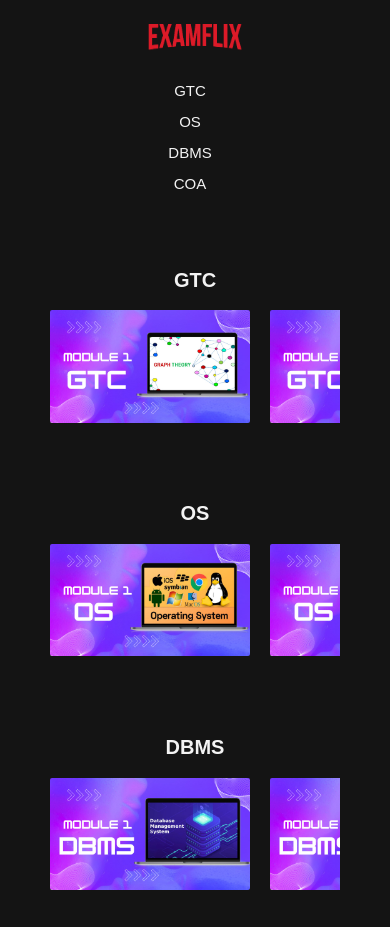
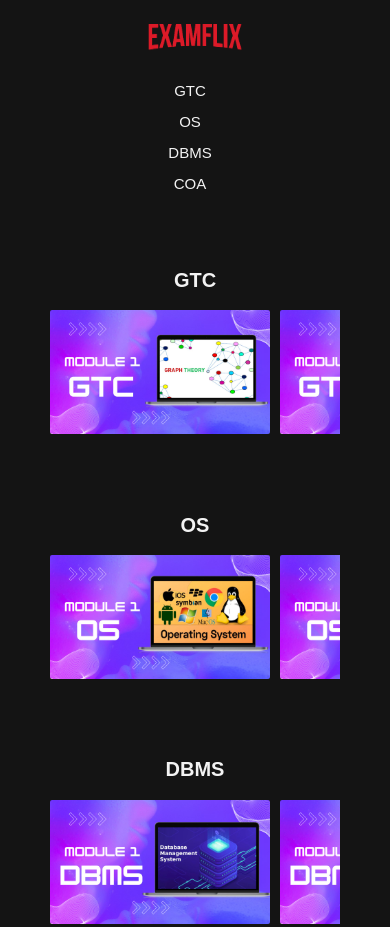
Before and after one commit to OCTANE666/ExamFlix1, a plain HTML site: page index.html in a window 390 px wide. Shown: the top 927 px of the page. Drawn offline with Linux system fonts and the light colour scheme.

Commit message:
Update style.css

```diff
--- a/style.css
+++ b/style.css
@@ -216,8 +216,8 @@
 
     .box {
       display: grid;
-      grid-gap: 20px;
-      grid-template-columns: repeat(5, minmax(200px, 1fr));
+      grid-gap: 10px;
+      grid-template-columns: repeat(5, minmax(220px, 1fr));
       text-align: center;
       overflow-x: scroll;
       overflow-y: hidden;
```
